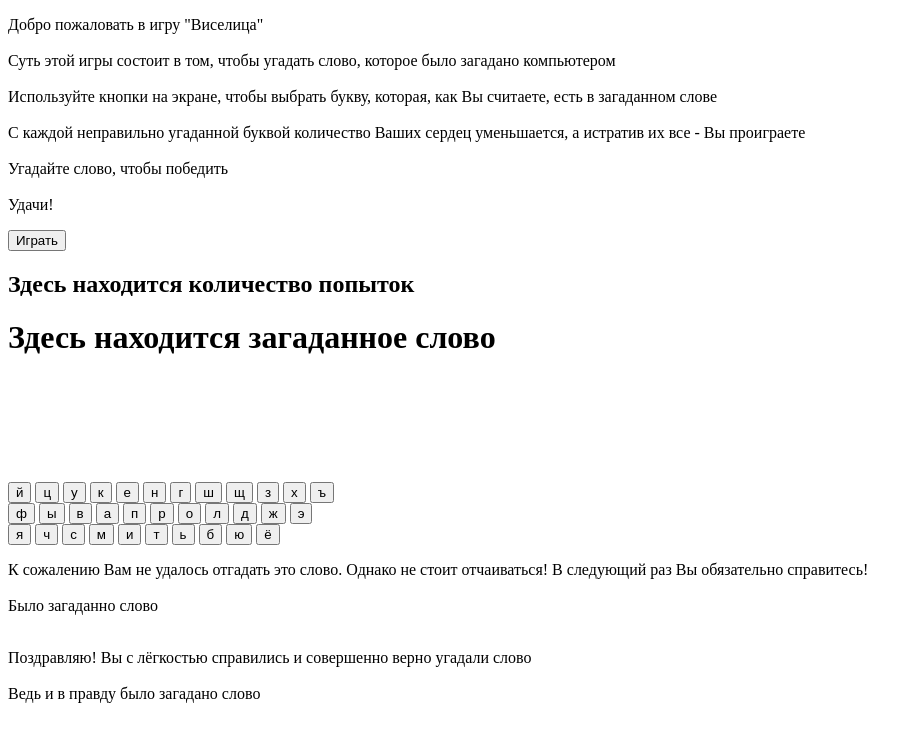
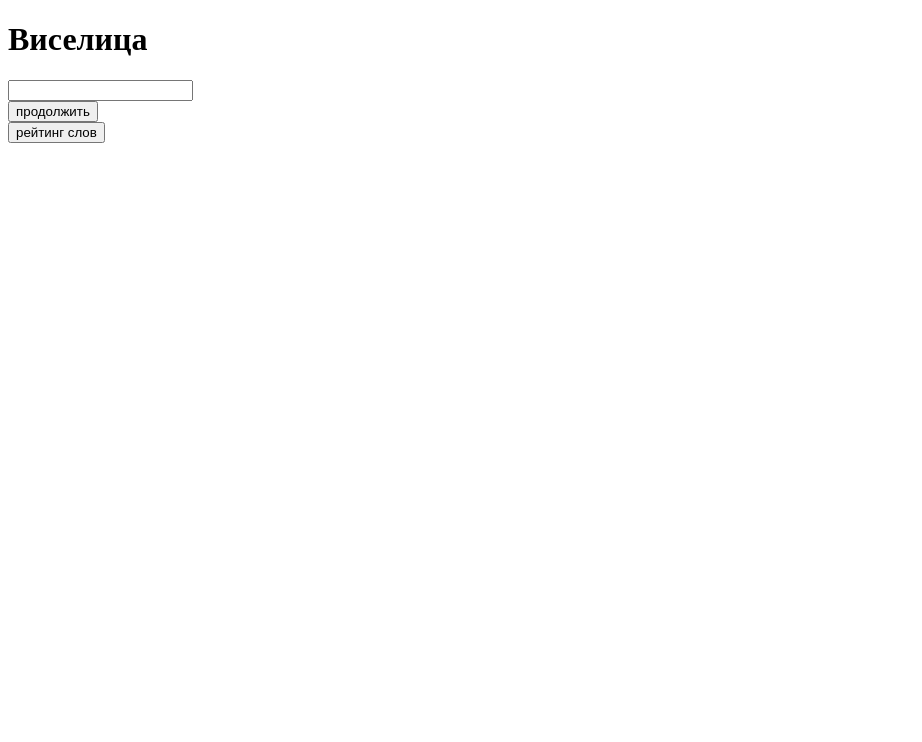
Before and after one commit to Ksinee/The-gallows, a plain HTML site: page index.html in a window 1280 px wide. Shown: the whole page, without its empty margins (0-922 px from the left). Drawn offline with Linux system fonts and the light colour scheme.

Commit message:
Update index.html

```diff
--- a/index.html
+++ b/index.html
@@ -1,63 +1,29 @@
 <!DOCTYPE html>
 <html lang="en">
 <head>
-    <meta charset="UTF-8">
-    <meta name="viewport" content="width=device-width, initial-scale=1.0">
-    <title>Document</title>
+    <link rel = "stylesheet" href = "style.css">
+	<meta charset="UTF-8">
+	<meta name="viewport" content="width=device-width">
+	<title>Hangman</title>
+	<script type="text/javascript" src="hangman.js"></script>
 </head>
-<body>
-    <div id="rulesBlock">
-      <p>Добро пожаловать в игру "Виселица"</br></br>Суть этой игры состоит в том, чтобы угадать слово, которое было загадано компьютером</br></br>Используйте кнопки на экране, чтобы выбрать букву, которая, как Вы считаете, есть в загаданном слове</br></br>С каждой неправильно угаданной буквой количество Ваших сердец уменьшается, а истратив их все - Вы проиграете</br></br>Угадайте слово, чтобы победить</br></br>Удачи!</p>
-<button id="play">Играть</button>
-    </div>
-    <div id="game">
-      <h2>Здесь находится количество попыток</h2>
-      <h1>Здесь находится загаданное слово</h1>
-      <canvas id="canvas" width="100" height="100"></canvas>
-      <div id="buttons">
-        <button id="й">й</button>
-        <button id="ц">ц</button>
-        <button id="у">у</button>
-        <button id="к">к</button>
-        <button id="е">е</button>
-        <button id="н">н</button>
-        <button id="г">г</button>
-        <button id="ш">ш</button>
-        <button id="щ">щ</button>
-		<button id="з">з</button>
-        <button id="х">х</button>
-		<button id="ъ">ъ</button>
-        </br>
-        <button id="ф">ф</button>
-        <button id="ы">ы</button>
-        <button id="в">в</button>
-        <button id="а">а</button>
-        <button id="п">п</button>
-        <button id="р">р</button>
-        <button id="о">о</button>
-        <button id="л">л</button>
-		<button id="д">д</button>
-        <button id="ж">ж</button>
-		<button id="э">э</button>
-        </br>
-        <button id="я">я</button>
-        <button id="ч">ч</button>
-        <button id="с">с</button>
-        <button id="м">м</button>
-        <button id="и">и</button>
-        <button id="т">т</button>
-        <button id="ь">ь</button>
-        <button id="б">б</button>
-		<button id="ю">ю</button>
-		<button id="ё">ё</button>
-      </div>
-    </div>
-    <div id="looseBlock">
-      <p>К сожалению Вам не удалось отгадать это слово. Однако не стоит отчаиваться! В следующий раз Вы обязательно справитесь!</br></br>Было загаданно слово</br></br><span id="looseMessage"></span></p>
-    </div>
-    <div id="winBlock">
-      <p>Поздравляю! Вы с лёгкостью справились и совершенно верно угадали слово</br></br>Ведь и в правду было загадано слово</br></br><span id="winMessage"></span></p>
-    </div>
-	<script type='text/javascript' src='script.js'></script>
-  </body>
+
+<body onload="startGame(turnCount, answerArray)">
+	<h1>Виселица</h1>
+	<div id="displayStatus"></div>
+	<div id="interactWithPlayer">
+		<div>
+			<div id='showAlreadyUsedLetters'></div>
+		</div>
+		<label for="guessOfPlayer">
+			<input id="guessOfPlayer" type="text" maxlength="1">
+		</label>
+		<br>
+		<button id="confirmActions" onclick="confirmActions(word, answerArray)">продолжить</button>
+	</div>
+	<div>
+		<button id="restartGame" onClick="window.location.reload()">рейтинг слов</button>
+	</div>
+</body>
+<script type="text/javascript" src="hangman.js"></script>
 </html>
```
